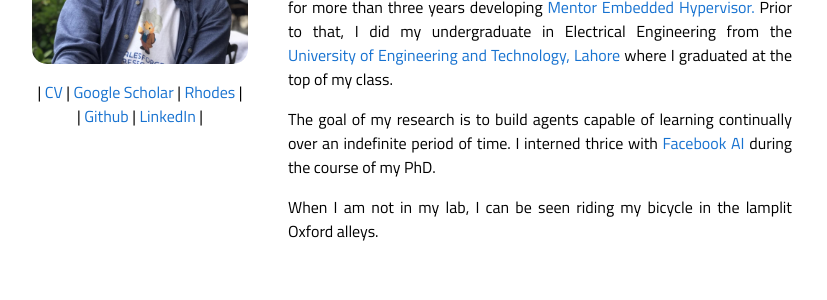
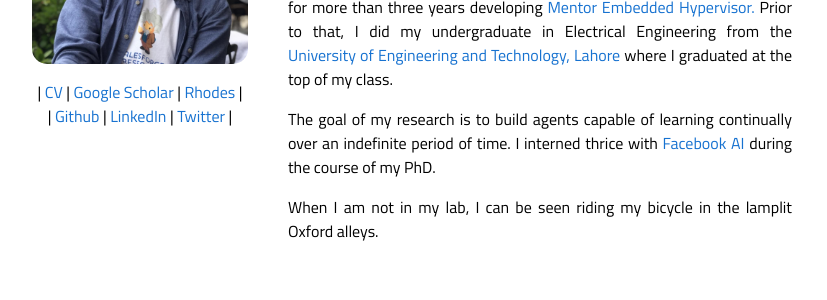
Before and after one commit to arslan-chaudhry/arslan-chaudhry.github.io, a Jekyll site: the page index.html, which Jekyll copies as it is, in a window 1280 px wide and 900 px high. Shown: the part 299-599 px from the top of the window, without its empty margins (228-1055 px from the left). Built offline with Jekyll 4.4.1, drawn with Linux system fonts in a browser that asks for light colours.

Commit message:
adding twitter

```diff
--- a/index.html
+++ b/index.html
@@ -86,6 +86,7 @@
     <a href="https://www.rhodeshouse.ox.ac.uk/scholars/rhodes-scholars-class-of-2016/muhammad-arslan-chaudhry/">Rhodes</a> |<br/>|
     <a href="https://github.com/arslan-chaudhry/">Github</a> |
     <a href="https://www.linkedin.com/in/arslanch/">LinkedIn</a> |
+    <a href="https://twitter.com/arslan_mac">Twitter</a> |
     </p>
     </td>
     <td width="68%" valign="top" align="justify">
```
